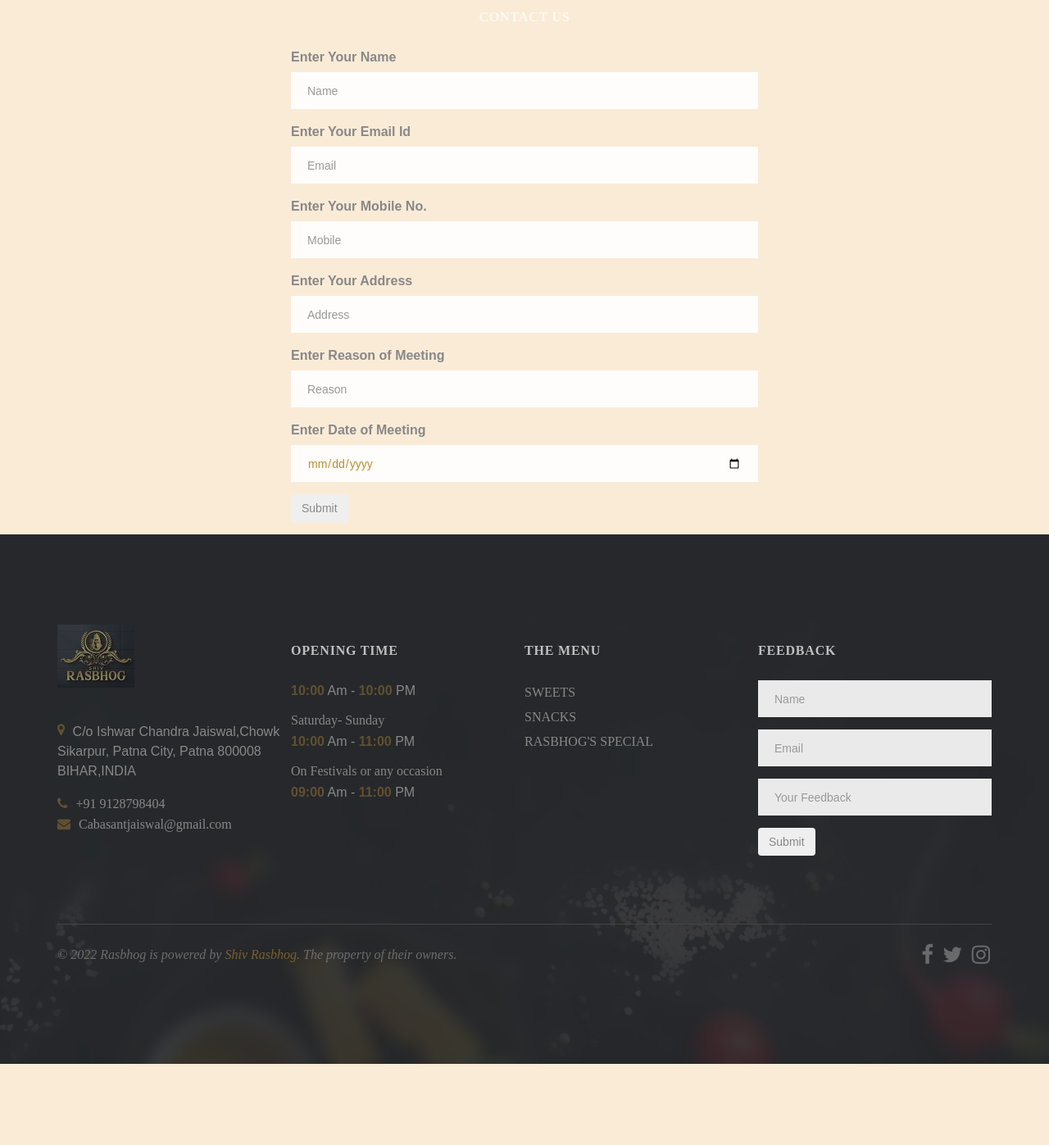
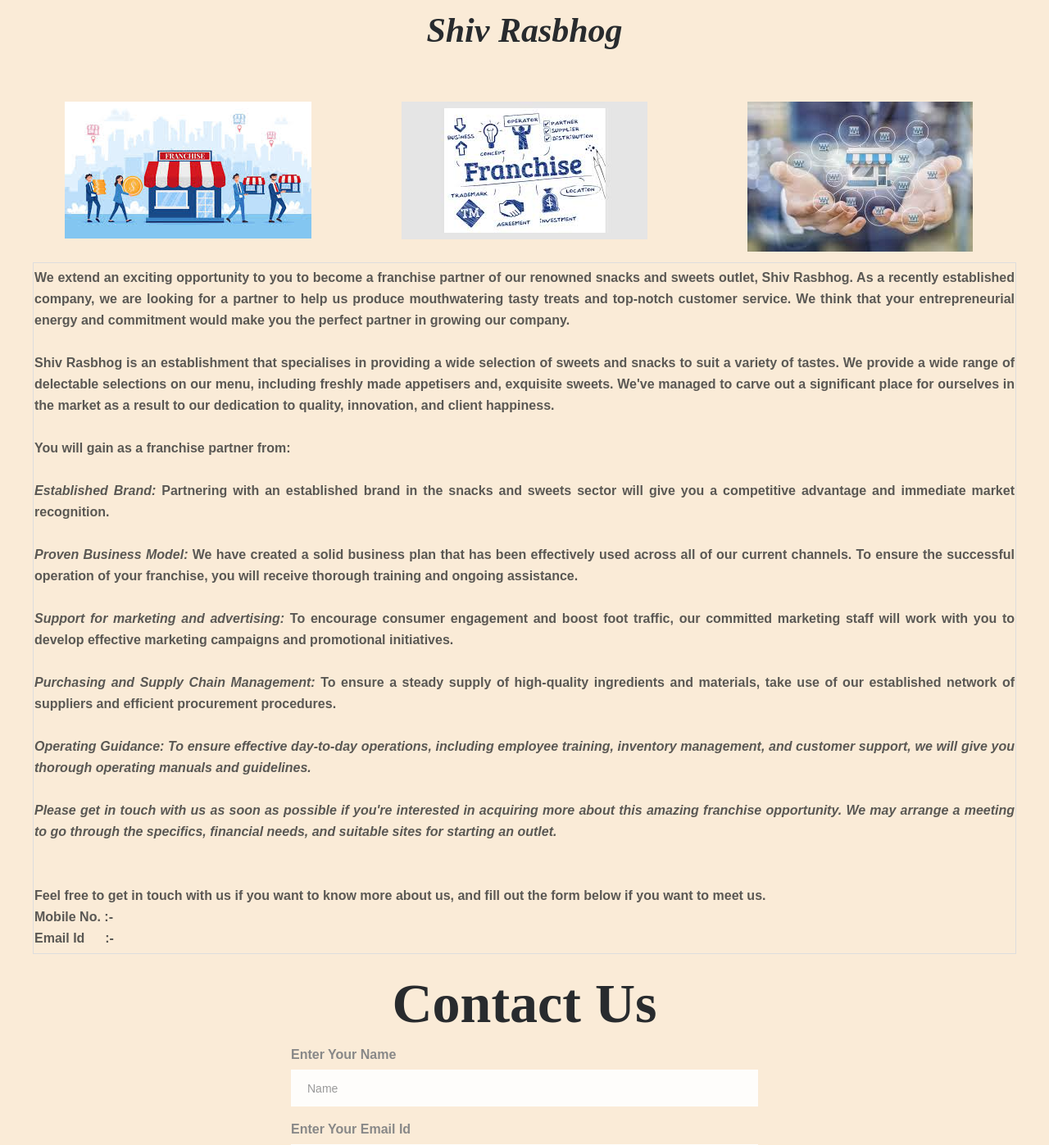
Before and after one commit to Susenjayswal/shivrasbhog, a PHP site: page /customer/contact.php in a window 1280 px wide. Shown: the part 122-1519 px from the top of the page at 82% size. Before the commit the page ends 1420 px from the top, so only its background shows below. Run offline with PHP 8.4, Linux system fonts and the light colour scheme; some libraries are stand-ins or nearby versions; some web fonts are replaced.

Commit message:
Loading Shiv Rasbhog

```diff
--- a/admin/actionorder.php
+++ b/admin/actionorder.php
@@ -39,7 +39,7 @@
     while($d=mysqli_fetch_object($rs))
     {
         $item .= ",".$d->itname;
-        $amount=($amount+$d->price);
+        $amount=($amount+($d->price*$d->quantity));
     }
     mysqli_query($con,"insert into cancel(itname,totalamount,date,invno) values('$item','$amount',CURDATE(),'$invno')");
     updateinvoiceno($invno);
--- a/customer/contact.php
+++ b/customer/contact.php
@@ -60,15 +60,58 @@
     <link rel="manifest" href="assets/img/favicon/manifest.json">
 
     <?php include ('include/css.php');?>
+    <style>
+        .column {
+  float: left;
+  width: 33.33%;
+  padding: 5px;
+}
+
+/* Clear floats after image containers */
+.row::after {
+  content: "";
+  clear: both;
+  display: table;
+}
+    </style>
 </head>
 <body class="page page-template");">
 <div class="lgx-container ">
 <?php include ('include/header.php'); ?>
+<table width="1200" align="Center" border="0px" style="border-collapse:collapse; border-spacing:0px;">
+    <caption><h2 align="center" style="font-style:oblique;"><strong>Shiv Rasbhog</strong></h2><br><br>
+    <div class="row" align="center"><div class="column"><img src="assets/img/franchise.jpg"></div>
+    <div class="column"><img src="assets/img/franchise2.jpg"></div>
+    <div class="column"><img src="assets/img/franchise3.jpg"></div>
+    </div>
+</caption>
+    <tr><td align="justify">    <strong>
+We extend an exciting opportunity to you to become a franchise partner of our renowned snacks and sweets outlet, Shiv Rasbhog. As a recently established company, we are looking for a partner to help us produce mouthwatering tasty treats and top-notch customer service. We think that your entrepreneurial energy and commitment would make you the perfect partner in growing our company.<br><br>
+Shiv Rasbhog is an establishment that specialises in providing a wide selection of sweets and snacks to suit a variety of tastes. We provide a wide range of delectable selections on our menu, including freshly made appetisers and, exquisite sweets. We've managed to carve out a significant place for ourselves in the market as a result to our dedication to quality, innovation, and client happiness.<br><br>
+You will gain as a franchise partner from:<br><br>
+
+<strong style="font-style:oblique;">Established Brand:</strong> Partnering with an established brand in the snacks and sweets sector will give you a competitive advantage and immediate market recognition.<br><br>
+
+<strong style="font-style:oblique;">Proven Business Model:</strong> We have created a solid business plan that has been effectively used across all of our current channels. To ensure the successful operation of your franchise, you will receive thorough training and ongoing assistance.<br><br>
+
+<strong style="font-style:oblique;">Support for marketing and advertising:</strong> To encourage consumer engagement and boost foot traffic, our committed marketing staff will work with you to develop effective marketing campaigns and promotional initiatives.<br><br>
+
+<strong style="font-style:oblique;">Purchasing and Supply Chain Management:</strong> To ensure a steady supply of high-quality ingredients and materials, take use of our established network of suppliers and efficient procurement procedures.<br><br></strong>
+
+<strong style="font-style:oblique;">Operating Guidance: To ensure effective day-to-day operations, including employee training, inventory management, and customer support, we will give you thorough operating manuals and guidelines.<br><br></strong>
+
+<strong style="font-style:oblique;">Please get in touch with us as soon as possible if you're interested in acquiring more about this amazing franchise opportunity. We may arrange a meeting to go through the specifics, financial needs, and suitable sites for starting an outlet.</strong>
+<br><br><br>
+
+<strong>
+Feel free to get in touch with us if you want to know more about us, and fill out the form below if you want to meet us.<br>Mobile No. :-<br>Email Id &emsp;&nbsp;:-
+</strong>
+</td></tr></table>
 <div class="lgx-footer-single">
-                        <h1 class="title" align="center"><strong>Contact Us </strong></h1>
+                        <h1 align="center"><strong>Contact Us </strong></h1>
                         <div class="lgx-subscriber-area">
                             <div class="lgx-subscriber">
-                                <form  name="frm"  method="POST" action="../admin/actionemployee.php" >
+                                <form  name="frm"  method="POST" action="actioncontact.php" >
                                     <div class="form-group">
                                         <label> Enter Your Name </label>
                                         <input type="name" id="name" name="name" placeholder="Name" class="form-control lgx-input-form form-control"  required="required"/>
--- a/customer/include/footer.php
+++ b/customer/include/footer.php
@@ -46,7 +46,7 @@
                         <h2 class="title">Feedback</h2>
                         <div class="lgx-subscriber-area">
                             <div class="lgx-subscriber">
-                                <form  name="frm"  method="POST" action="../admin/action.php" >
+                                <form  name="frm"  method="POST" action="actioncontact.php" >
                                     <div class="form-group">
                                         <input type="name" id="name" name="name" placeholder="Name" class="form-control lgx-input-form form-control"  required="required"/>
                                         <input type="hidden" id="action" name="action" value="feedback">
```
Also changed, not shown: admin/action.php (+1 -9 lines), admin/actionemployee.php (+2 -5 lines), customer/actioncontact.php (added, +20 -0 lines), customer/assets/img/franchise.jpg (added), customer/assets/img/franchise2.jpg (added), customer/assets/img/franchise3.jpg (added).
